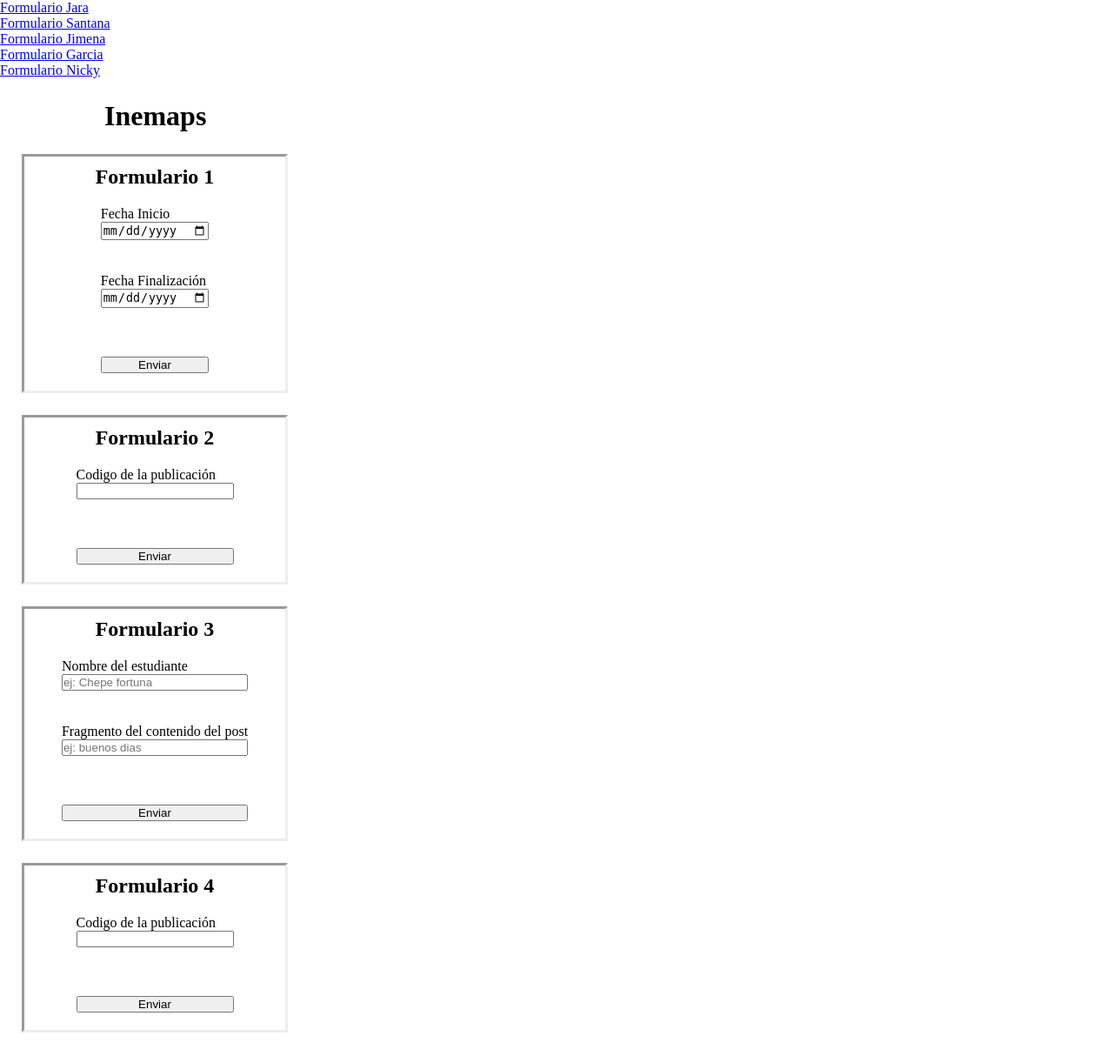
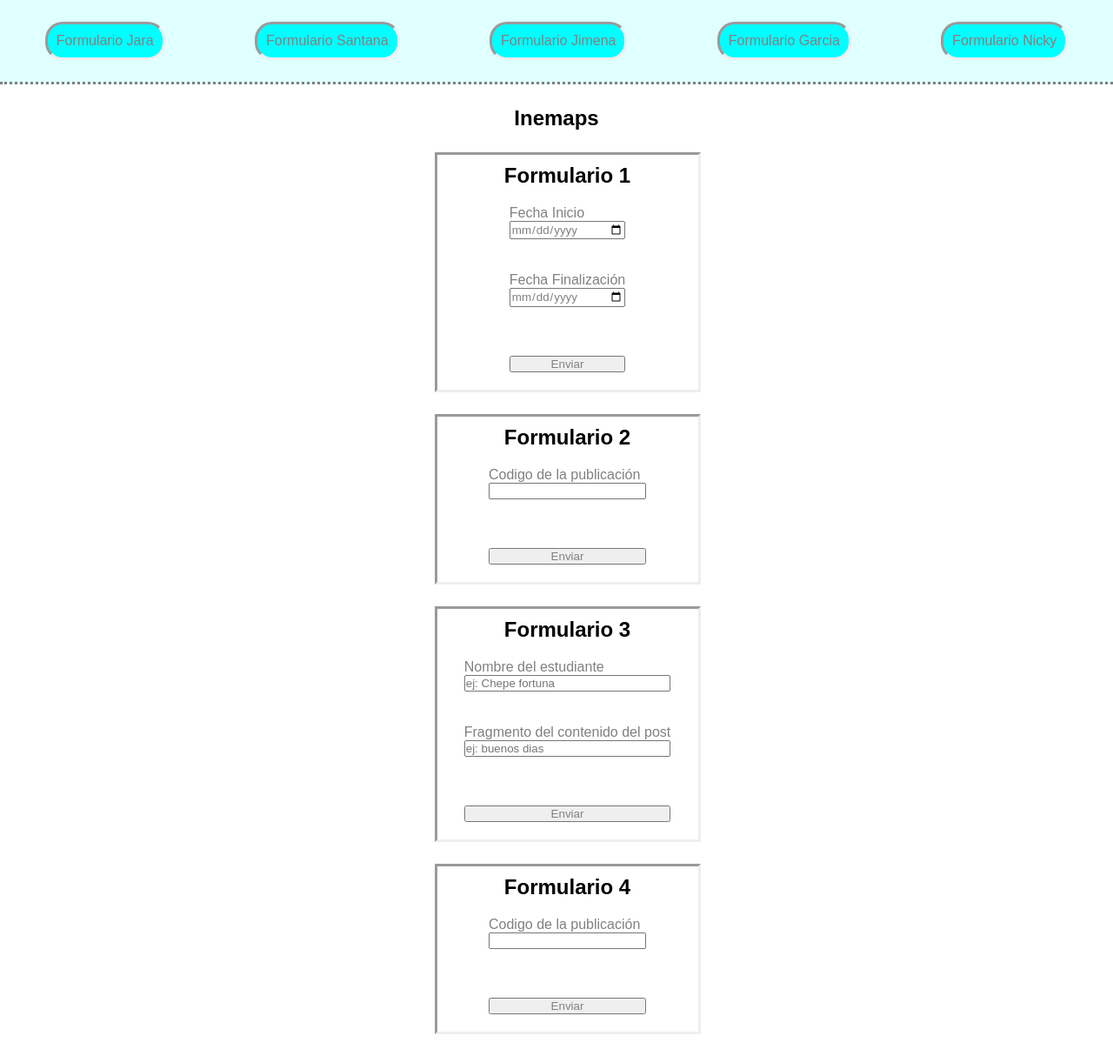
Before and after one commit to DorkoSpron0/Script_Mysql_Inemaps, a PHP site: page /formularios/form-jara.php in a window 1280 px wide. Shown: the whole page at 87% size. Before the commit the page ends 1187 px from the top, so only its background shows below. Run offline with PHP 8.4, Linux system fonts and the light colour scheme.

Commit message:
Estilos :'c

```diff
--- a/formularios/form-jara.php
+++ b/formularios/form-jara.php
@@ -1,5 +1,6 @@
 <!DOCTYPE html>
 <html lang="en">
+
 <head>
     <meta charset="UTF-8">
     <meta http-equiv="X-UA-Compatible" content="IE=edge">
@@ -9,10 +10,14 @@
         * {
             margin: 0;
             padding: 0;
+            font-family: Arial, Helvetica, sans-serif;
+            color: gray;
         }
+
         h1 {
-            margin: 25px 0 25px 120px;
+            margin: 25px 0 25px 0;
         }
+
         div {
             border-style: inset;
             margin-bottom: 25px;
@@ -24,18 +29,65 @@
             align-items: center;
             justify-content: center;
         }
+
+        h1 {
+            color: black;
+        }
+
         h2 {
             margin-bottom: 20px;
+            color: black;
         }
+
         form {
             display: flex;
             flex-direction: column;
         }
+
         input {
             margin-bottom: 20px;
         }
+
+        nav {
+            padding-top: 25px;
+            padding-bottom: 25px;
+            background-color: lightcyan;
+            border-bottom-style: dotted;
+            border-bottom-width: 1px solid #ffff;
+        }
+
+        nav ul {
+            list-style: none;
+            display: flex;
+            flex-direction: row;
+            justify-content: space-around;
+        }
+
+        li {
+            background-color: cyan;
+            padding: 10px;
+            border-radius: 20px;
+            border-style: inset;
+        }
+
+        a {
+            text-decoration: none;
+        }
+
+        section {
+            width: 100vw;
+            display: flex;
+            flex-direction: column;
+            align-items: center;
+        }
+
+        a:hover {
+            font-weight: bold;
+            color: black;
+        }
     </style>
 </head>
+
 <body>
     <nav>
         <ul>
@@ -46,6 +98,7 @@
             <li><a href="form-nicky.php">Formulario Nicky</a></li>
         </ul>
     </nav>
+    <section>
         <h1>Inemaps</h1>
 
         <div>
@@ -97,5 +150,7 @@
                 <input type="submit" value="Enviar">
             </form>
         </div>
+    </section>
 </body>
+
 </html>
```
Lines whose indentation alone changed are shown as unchanged.
